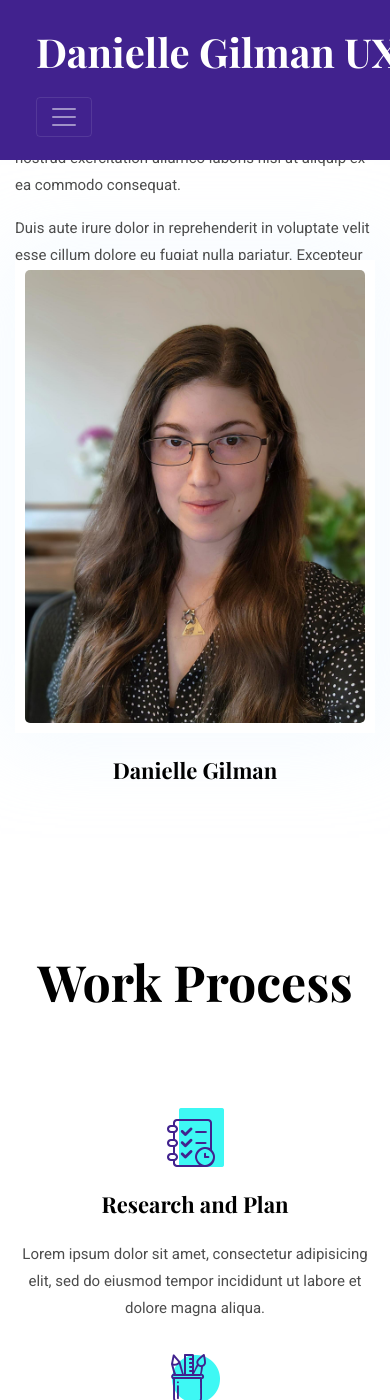
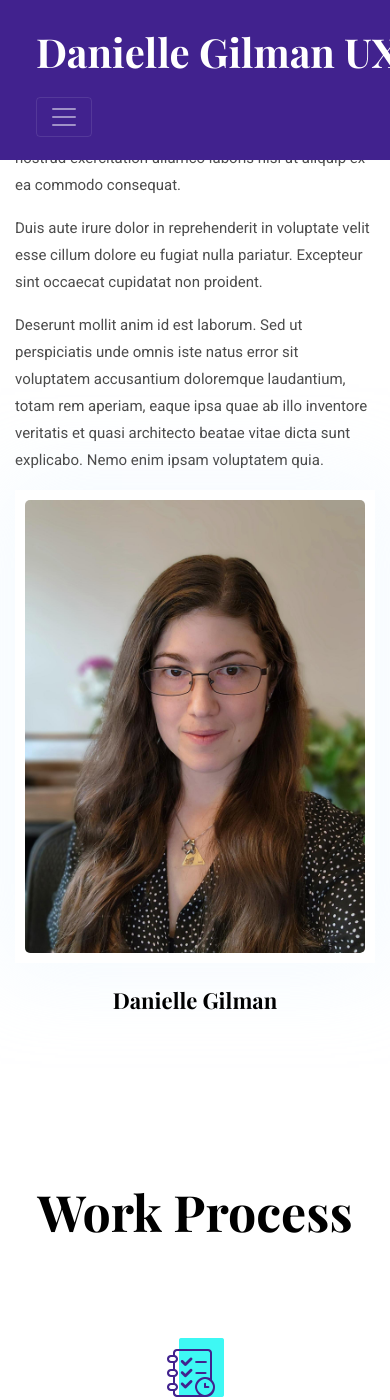
Before and after one commit to danusha/daniellegilman.com, a Jekyll site: the page built from _pages/about.md, in a window 390 px wide and 1400 px high, scrolled down 490 px. Built offline with Jekyll 4.4.1, drawn with Linux system fonts in a browser that asks for light colours.

Commit message:
fixing missed mixin

```diff
--- a/assets/css/style.css
+++ b/assets/css/style.css
@@ -806,7 +806,10 @@ textarea.form-control {
 
 .drag-lg-top {
 	margin-top: -230px;
-	@include desktop {
+}
+
+@media (max-width: 991px) {
+	.drag-lg-top {
 		margin-top: 0;
 	}
 }
```
